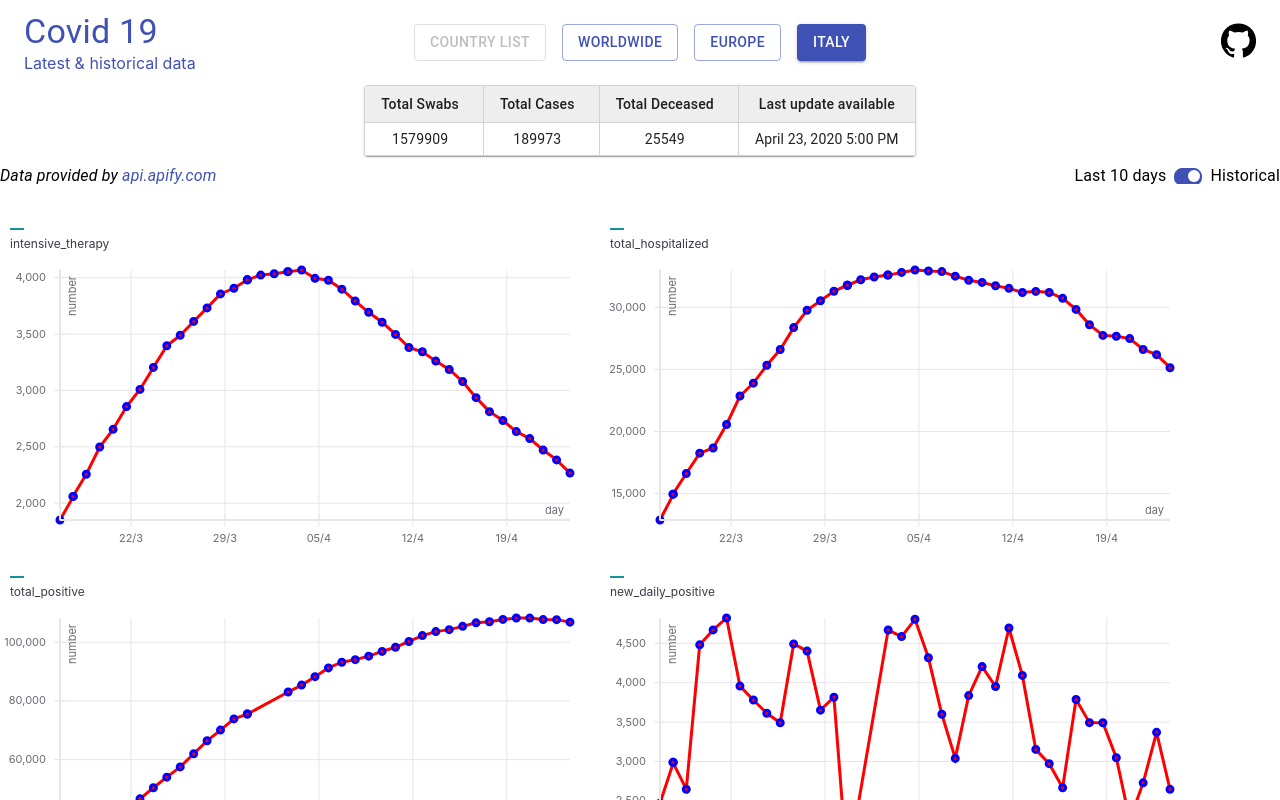
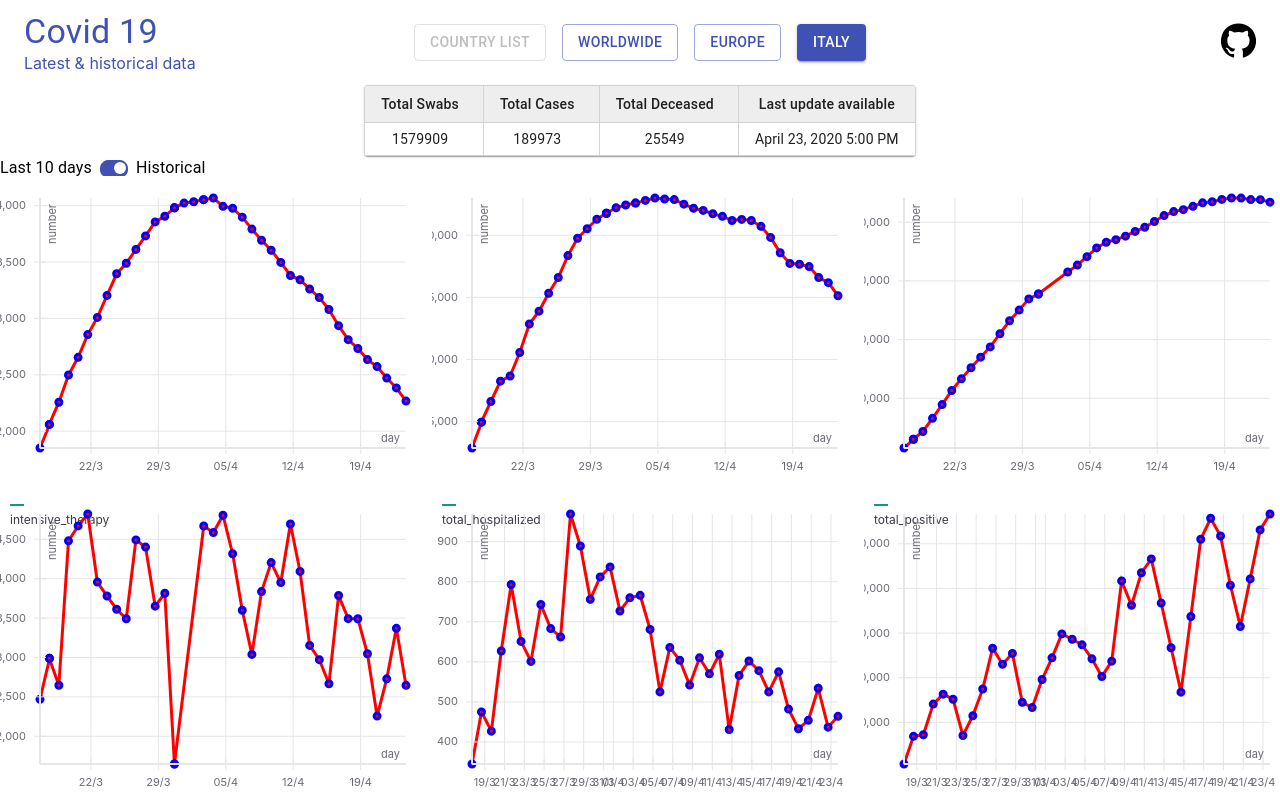
Before and after one commit to gianlucabaldin/covid19, a React (Create React App) app: page / in a window 1280 px wide. Shown: the top 800 px of the page. Built offline with nearby package versions, Linux system fonts and the light colour scheme.

Commit message:
+ flexible width charts

```diff
--- a/src/component/Chart.jsx
+++ b/src/component/Chart.jsx
@@ -2,7 +2,6 @@ import React, { useState } from 'react';
 import moment from 'moment';
 import {
   Hint,
-  XYPlot,
   VerticalGridLines,
   HorizontalGridLines,
   LineMarkSeries,
@@ -10,6 +9,7 @@ import {
   XAxis,
   YAxis,
 } from 'react-vis/dist';
+import { FlexibleWidthXYPlot } from 'react-vis/dist/make-vis-flexible';
 
 const Chart = ({ height, width, series, status }) => {
   const initialHintValue = {
@@ -48,19 +48,15 @@ const Chart = ({ height, width, series, status }) => {
     return array;
   };
   return (
-    <div style={{ position: 'relative' }}>
+    <div style={{ height: '300px' }}>
+      <FlexibleWidthXYPlot height={300} xType="time">
         <DiscreteColorLegend
           strokeWidth={2}
           orientation="horizontal"
           items={getLegend()}
           style={{ position: 'absolute', left: '15%' }}
         />
-      <XYPlot
-        height={height || 300}
-        width={width || 800}
-        margin={{ left: 60, right: 30 }}
-        xType="time"
-      >
+
         <HorizontalGridLines />
         <VerticalGridLines />
 
@@ -91,7 +87,7 @@ const Chart = ({ height, width, series, status }) => {
 
         {/* the hint popup shown when user point a mark with the mouse */}
         {getHintSection(hint.over)}
-      </XYPlot>
+      </FlexibleWidthXYPlot>
     </div>
   );
 };
--- a/src/component/ItalyChart.jsx
+++ b/src/component/ItalyChart.jsx
@@ -1,7 +1,6 @@
 import React from 'react';
 import '../../node_modules/react-vis/dist/style.css';
-import { Container, Box } from '@material-ui/core';
-import moment from 'moment';
+import { Container, Box, Grid } from '@material-ui/core';
 import SwitchInterval from './SwitchInterval';
 import Error from './Error';
 import DataProvided from './DataProvided';
@@ -27,67 +26,49 @@ const ItalyChart = ({
   } = data;
   return (
     <>
-      <Box
-        marginTop={1}
-        marginBottom={3}
-        data-id="italy-chart-box"
-        style={{
-          display: 'flex',
-          justifyContent: 'space-between',
-          flexDirection: 'row',
-          alignItems: 'center',
-        }}
+      <Grid container spacing={2} data-id="swith-interval-container">
+        <Grid item>
+          <SwitchInterval onToggleSwitch={onToggleSwitch} checked={checked} />
+        </Grid>
+      </Grid>
+
+      <Grid
+        container
+        style={{ paddingLeft: '24', paddingRight: '24' }}
+        spacing={2}
       >
-        <DataProvided href={API_ITALY_HYSTORICAL_APIFY_SHORT_URL} />
-
-        <SwitchInterval onToggleSwitch={onToggleSwitch} checked={checked} />
-      </Box>
-
-      <Box
-        style={{
-          display: 'flex',
-          // justifyContent: '',
-          flexDirection: 'row',
-          flexWrap: 'wrap',
-        }}
-      >
+        <Grid item xs={4}>
           <Chart
-          height={300}
-          width={600}
             series={[intensiveTherapy]}
             status={[STATUS.INTENSIVE_THERAPY]}
           />
+        </Grid>
+        <Grid item xs={4}>
           <Chart
-          height={300}
-          width={600}
+            style={{ width: 'inherit', padding: '24px' }}
             series={[totalHospitalized]}
             status={[STATUS.TOTAL_HOSPITALIZED]}
           />
+        </Grid>
+        <Grid item xs={4}>
+          <Chart series={[totalPositive]} status={[STATUS.TOTAL_POSITIVE]} />
+        </Grid>
+        <Grid item xs={4}>
           <Chart
-          height={300}
-          width={600}
-          series={[totalPositive]}
-          status={[STATUS.TOTAL_POSITIVE]}
-        />
-        <Chart
-          height={300}
-          width={600}
             series={[newDailyPositive]}
             status={[STATUS.NEW_DAILY_POSITIVE]}
           />
-        <Chart
-          height={300}
-          width={600}
-          series={[dailyDeceased]}
-          status={[STATUS.DAILY_DECEASED]}
-        />
-        <Chart
-          height={300}
-          width={600}
-          series={[dailySwabs]}
-          status={[STATUS.DAILY_SWABS]}
-        />
-      </Box>
+        </Grid>
+        <Grid item xs={4}>
+          <Chart series={[dailyDeceased]} status={[STATUS.DAILY_DECEASED]} />
+        </Grid>
+        <Grid item xs={4}>
+          <Chart series={[dailySwabs]} status={[STATUS.DAILY_SWABS]} />
+        </Grid>
+      </Grid>
+      <Grid container spacing={2}>
+        <DataProvided href={API_ITALY_HYSTORICAL_APIFY_SHORT_URL} />
+      </Grid>
     </>
   );
 };
--- a/src/component/ItalyRegions.jsx
+++ b/src/component/ItalyRegions.jsx
@@ -58,7 +58,6 @@ const ItalyRegions = ({ tableData, width }) => {
       style={{ overflowY: 'scroll', paddingBottom: 10 }}
       data-id="italy-regions-box"
     >
-      <DataProvided href={OPEN_PUGLIA_API} />
       <TableContainer component={Paper}>
         <Table
           className={classes.table}
@@ -145,6 +144,8 @@ const ItalyRegions = ({ tableData, width }) => {
           </TableBody>
         </Table>
       </TableContainer>
+
+      <DataProvided date={tableData[0].data} href={OPEN_PUGLIA_API} />
     </Box>
   );
 };
```
Lines whose indentation alone changed are shown as unchanged.
